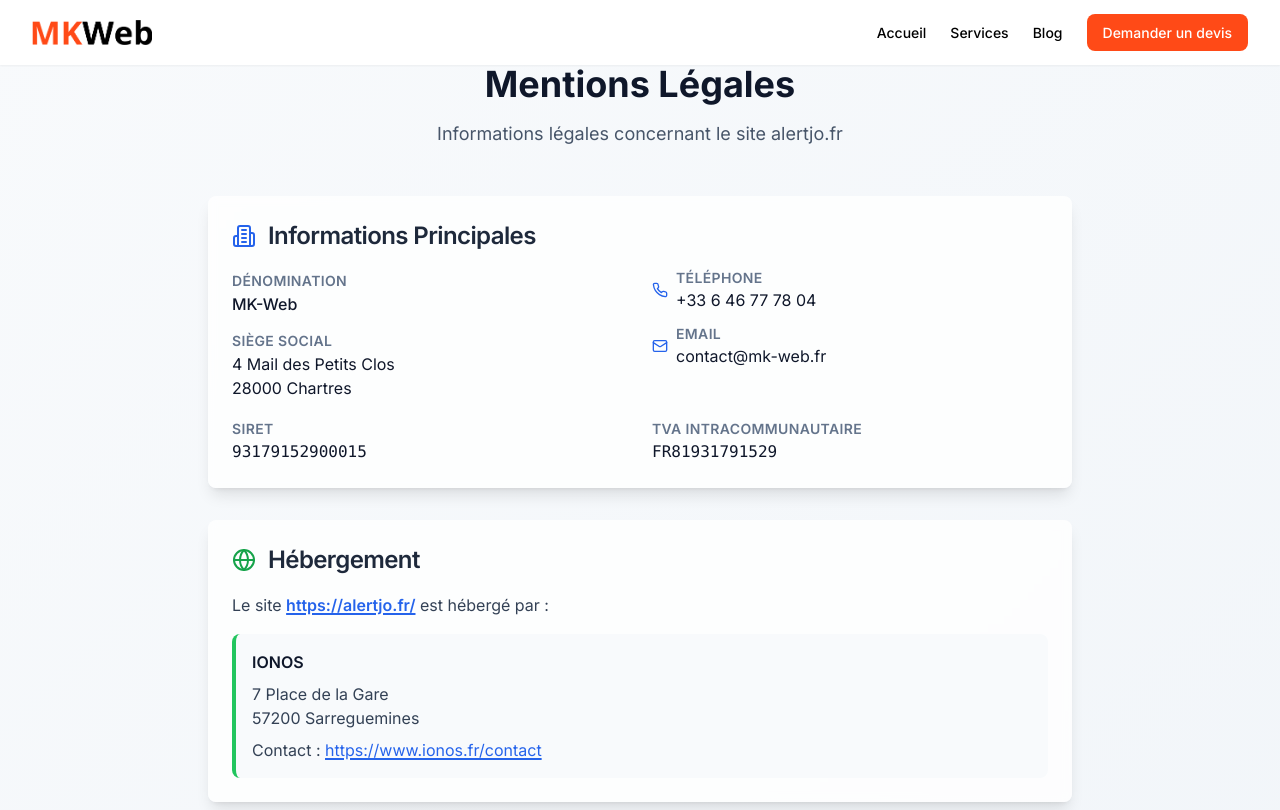
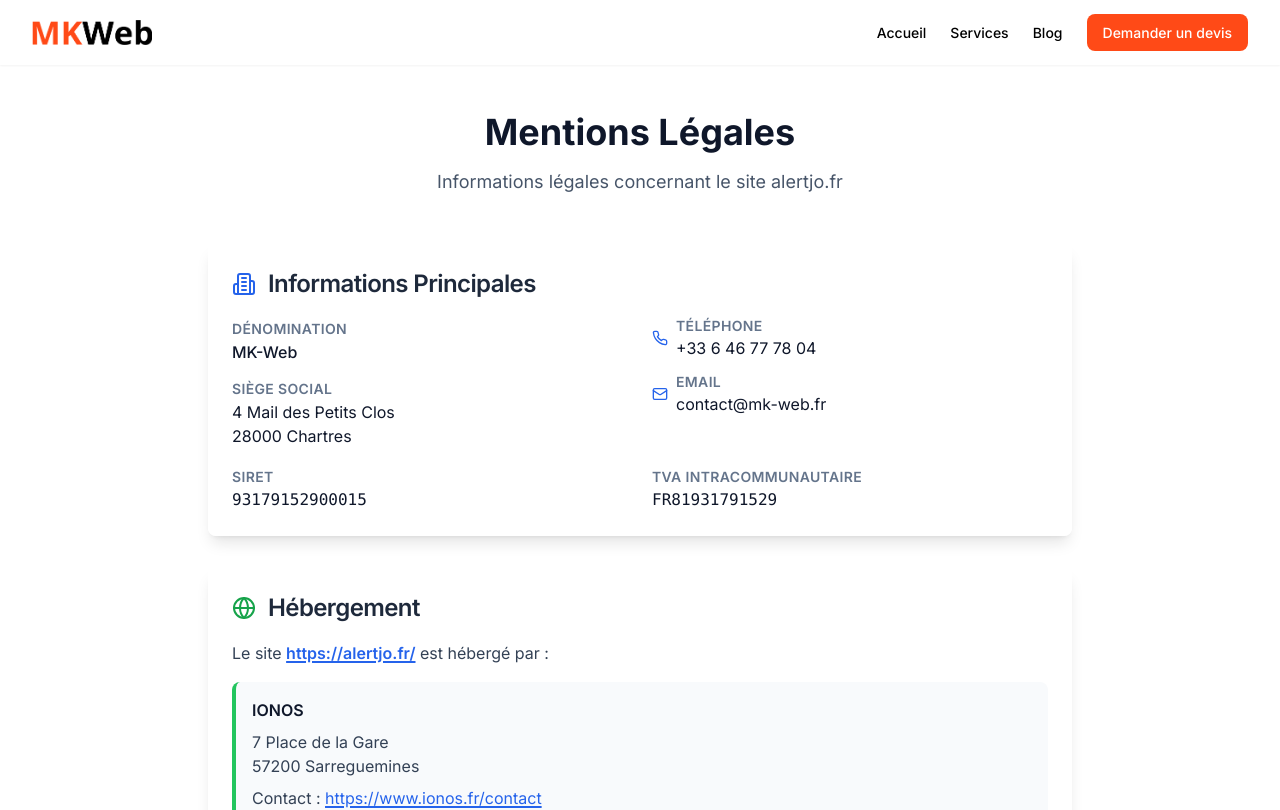
Before and after one commit to malkhatib416/mkweb, a Next.js app: page /mentions-legales in a window 1280 px wide. Shown: the top 810 px of the page. Built offline with nearby package versions, Linux system fonts and the light colour scheme; what next-recaptcha-v3 would draw is missing.

Commit message:
fix mention legal style

```diff
--- a/app/mentions-legales/page.tsx
+++ b/app/mentions-legales/page.tsx
@@ -11,8 +11,8 @@ const MentionLegalPage = () => {
   const url = 'https://alertjo.fr/';
 
   return (
-    <main className="min-h-screen bg-gradient-to-br from-slate-50 to-slate-100">
-      <div className="container mx-auto px-4 py-16 max-w-4xl">
+    <main className="min-h-[120vh] mt-12 ">
+      <div className="container mx-auto px-4 pt-16 pb-8 max-w-4xl">
         {/* Header */}
         <div className="text-center mb-12">
           <h1 className="text-4xl font-bold text-slate-900 mb-4">
```
